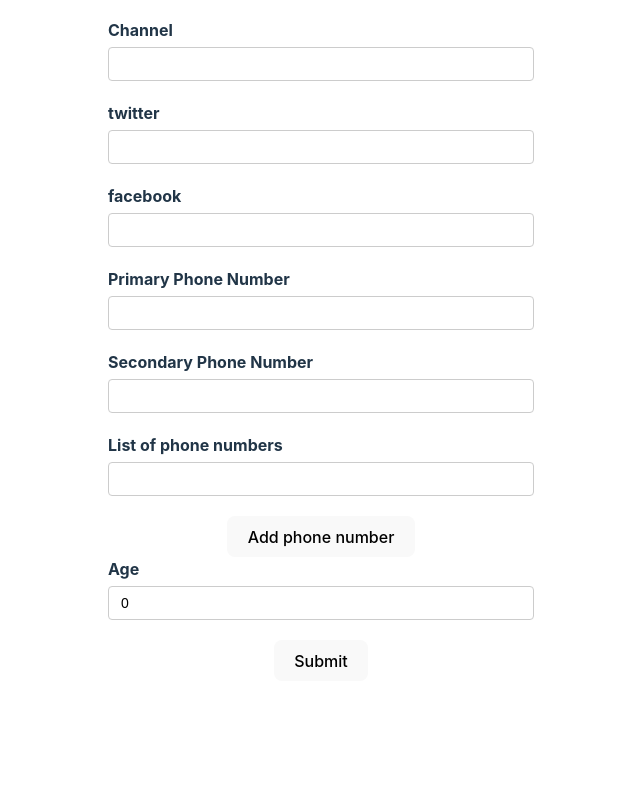
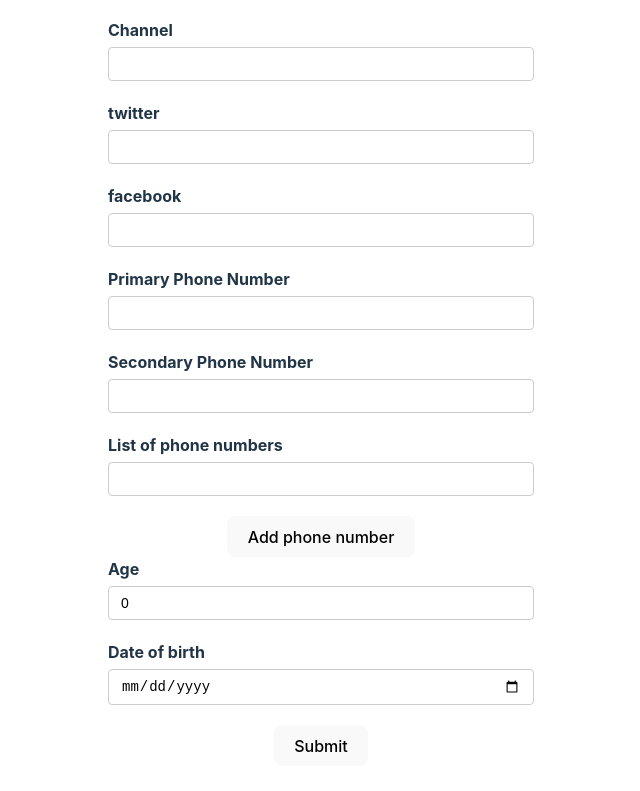
Before and after one commit to lapinRagnar/react-hook-form-typescript-2023, a React (Vite) app: page / in a window 1280 px wide. Shown: the part 305-1096 px from the top of the page, without its empty margins (319-959 px from the left). Before the commit the page ends 1018 px from the top, so only its background shows below. Built offline with nearby package versions, Linux system fonts and the light colour scheme.

Commit message:
date & et assurer que la date est une date pas un string

```diff
--- a/src/components/YoutubeForm.tsx
+++ b/src/components/YoutubeForm.tsx
@@ -13,7 +13,8 @@
   phNumber: {
     number: string
   }[],
-  age: number
+  age: number,
+  dob: Date
 }
 
 let renderCount = 0
@@ -33,7 +34,8 @@
       },
       phoneNumber: ["", ""],
       phNumber: [{number: ""}],
-      age: 0
+      age: 0,
+      dob: new Date()
     }
   })
 
@@ -221,6 +223,25 @@
         </div>
 
 
+        <div className="form-control">
+
+
+
+          <label htmlFor="dob">Date of birth</label>
+          <input type="date" id="dob" {...register("dob", {
+            valueAsDate: true,
+            required: {
+              value: true,
+              message: "Date of birth is required",
+            },
+          })}/>
+
+          <p className="error">{errors.dob?.message}</p>
+
+
+        </div>
+
+
 
         <button>Submit</button>
       </form>
```
